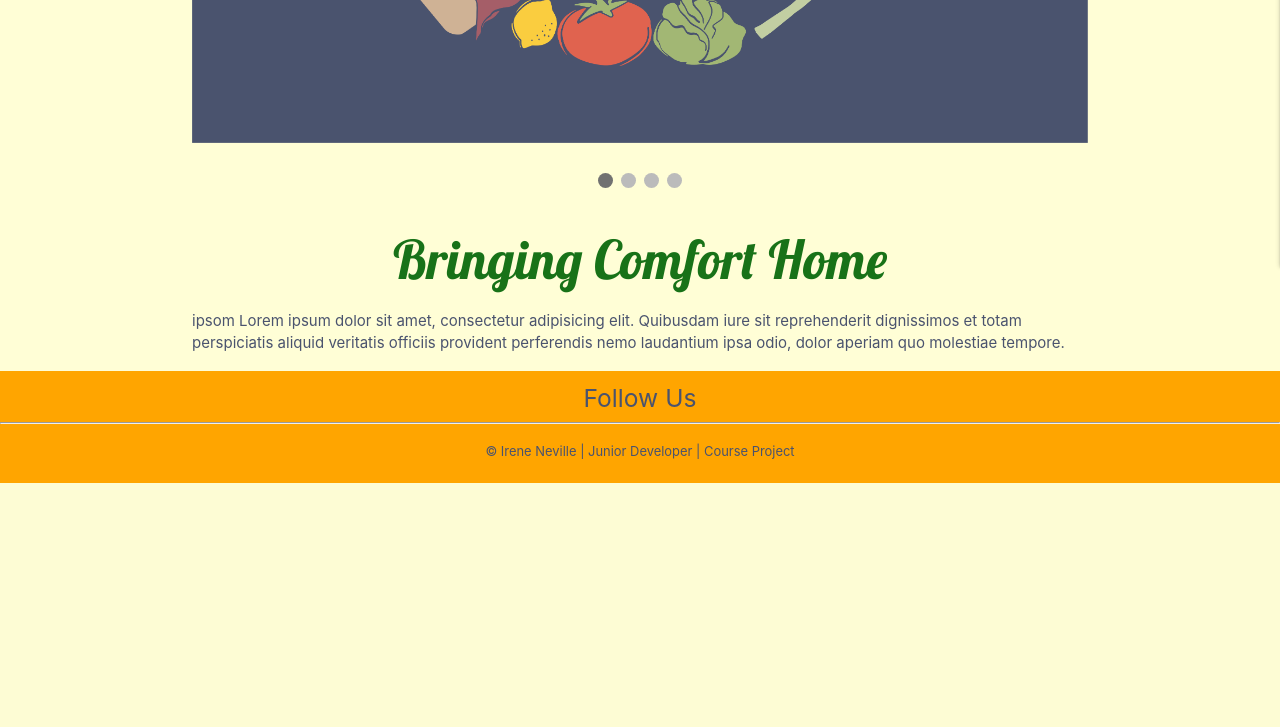
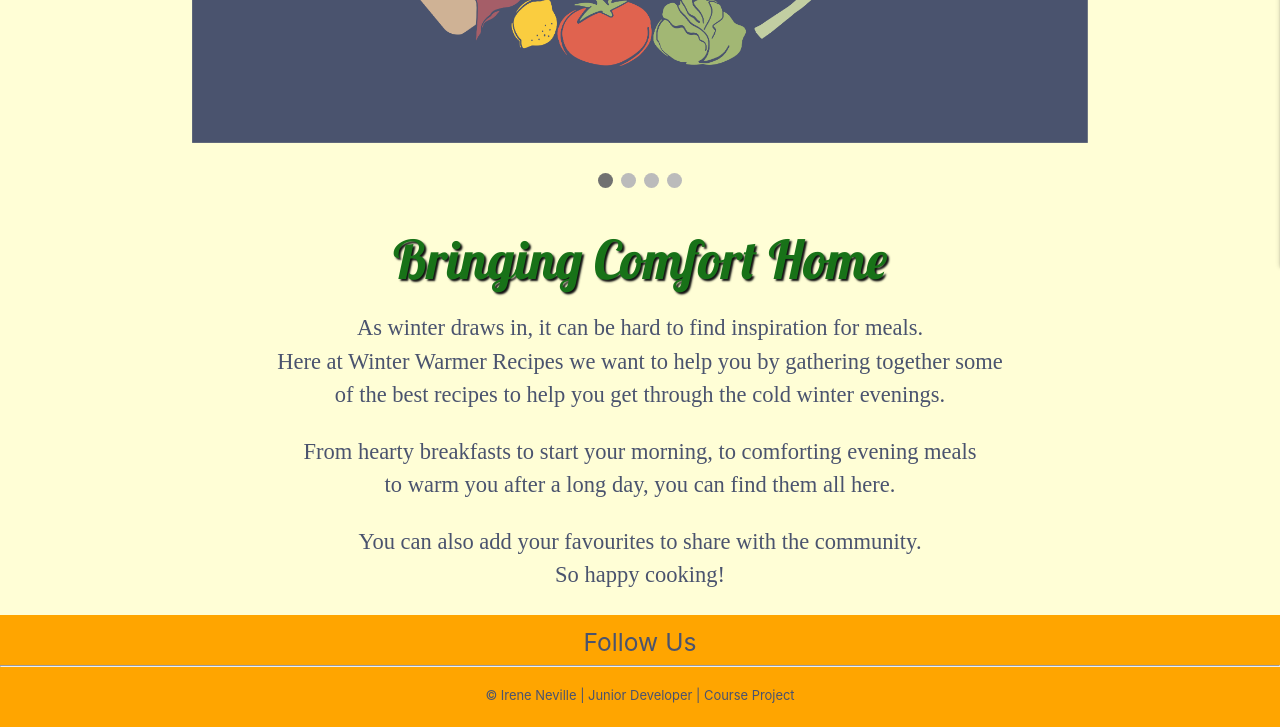
Before and after one commit to irenenev24/Winter_Warmer_Recipe_Collection, a Flask app: page /home in a window 1280 px wide. Shown: the part 594-1321 px from the top of the page. Before the commit the page ends 1077 px from the top, so only its background shows below. Run offline with Flask 2, Linux system fonts and the light colour scheme; data that the repository does not hold is empty; some libraries are stand-ins or nearby versions.

Commit message:
Added home page text and css to home page text

```diff
--- a/static/css/style.css
+++ b/static/css/style.css
@@ -1,16 +1,21 @@
 @import url('https://fonts.googleapis.com/css2?family=Karla:wght@300&family=Lobster&family=Noto+Sans+Display:wght@300&display=swap');
 
-* {box-sizing:border-box}
-
+* {
+  box-sizing: border-box;
+}
 body {
-    background-color: rgb(255, 254, 214);
-    color: #4a536e;
-    max-width: 2000px;
-    max-height: 1000px;
-    margin: 0 auto;
+  background-color: rgb(255, 254, 214);
+  color: #4a536e;
+  max-width: 2000px;
+  max-height: 1000px;
+  margin: 0 auto;
 }
 .page-title {
   font-size: 3.5em;
+}
+.home-page-intro {
+  font-size: 1.5em;
+  font-family: 'Noto', sans-display;
 }
 .home-title {
   font-family: "Lobster", sans-serif;
@@ -37,10 +42,13 @@ body {
   background-color: rgb(233, 15, 15);
  }
 .text-shadow {
-  text-shadow: 2px 2px 2px rgb(12, 12, 12);
+  text-shadow: 2px 2px 2px rgb(15, 15, 15);
 }
 .flashes h4 {
-    line-height: 2
+    line-height: 1;
+}
+nav, li {
+  font-size: 1em;
 }
 .card {
     border-radius: 15px;
--- a/templates/index.html
+++ b/templates/index.html
@@ -35,9 +35,9 @@
     <span class="dot" onclick="currentSlide(3)"></span>
     <span class="dot" onclick="currentSlide(4)"></span>
   </div>
-  <h2 class="center-align home-title">Bringing Comfort Home</h2>
-
-  <p>ipsom Lorem ipsum dolor sit amet, consectetur adipisicing elit. Quibusdam iure sit reprehenderit dignissimos et totam perspiciatis aliquid veritatis officiis provident perferendis nemo laudantium ipsa odio, dolor aperiam quo molestiae tempore. </p>
+  <h2 class="center-align home-title text-shadow">Bringing Comfort Home</h2>
+  <div class="center-align home-page-intro">
+  <p >As winter draws in, it can be hard to find inspiration for meals.<br> Here at Winter Warmer Recipes we want to help you by gathering together some <br> of the best recipes to help you get through the cold winter evenings.</p><p>From hearty breakfasts to start your morning, to comforting evening meals <br> to warm you after a long day, you can find them all here.</p> <p>You can also add your favourites to share with the community.<br> So happy cooking!</p></div>
 
 
 {% endblock %}
```
